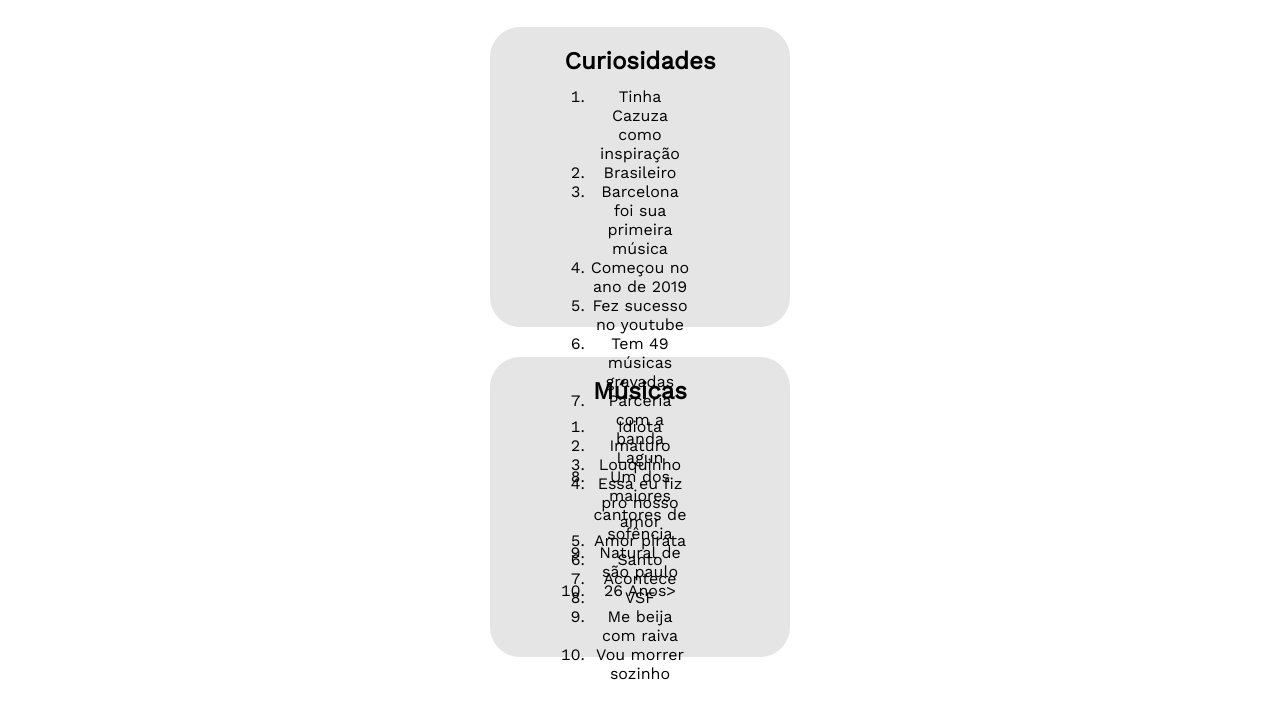
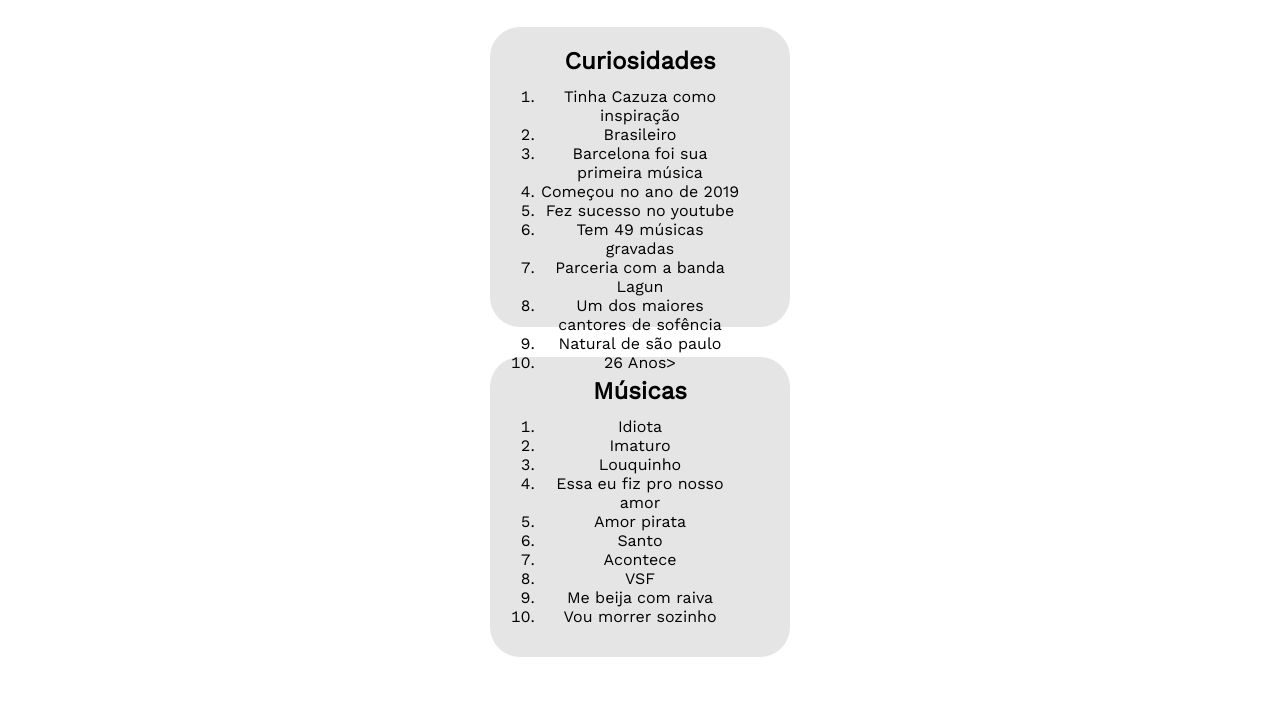
Before and after one commit to eumidsilva/At1-Humberto, a plain HTML site: page lista.html in a window 1280 px wide. Shown: the part 60-778 px from the top of the page. Drawn offline with nearby package versions, Linux system fonts and the light colour scheme.

Commit message:
Update list.css

```diff
--- a/list.css
+++ b/list.css
@@ -52,8 +52,8 @@
 
 .list ol {
     padding: 0%;
-    width: 100px;
-    height: 130px;
+    width: 200px;
+    height: 250px;
     margin-left: auto;
     margin-right: auto;
     text-align: center;
```
